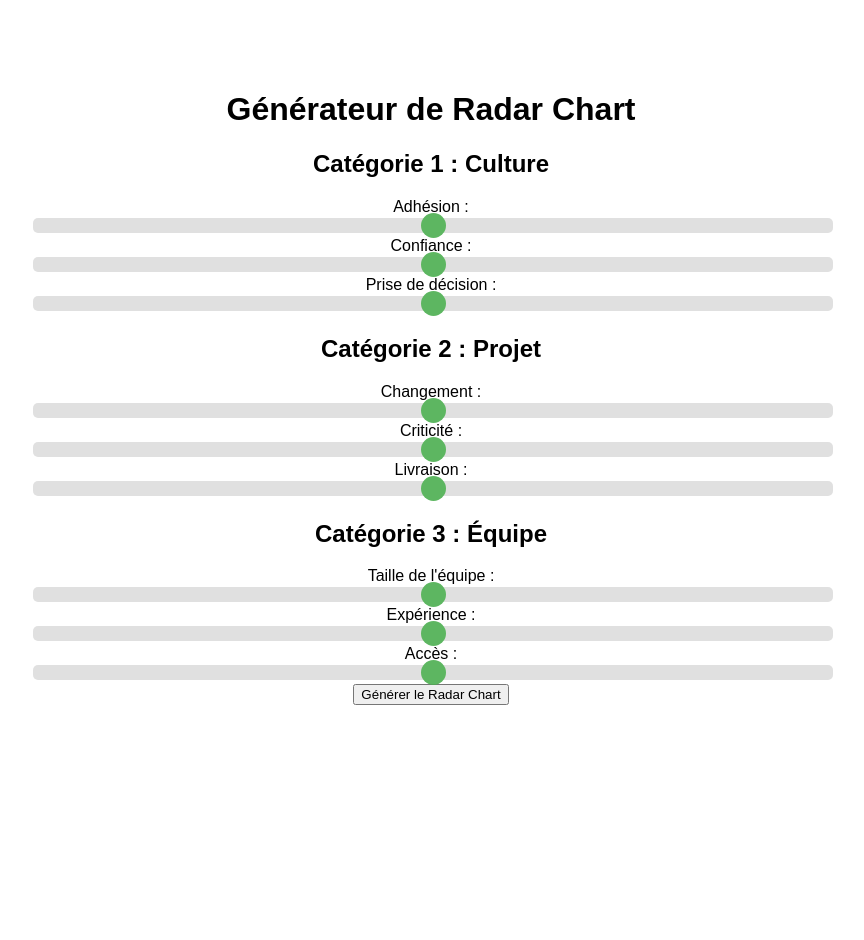
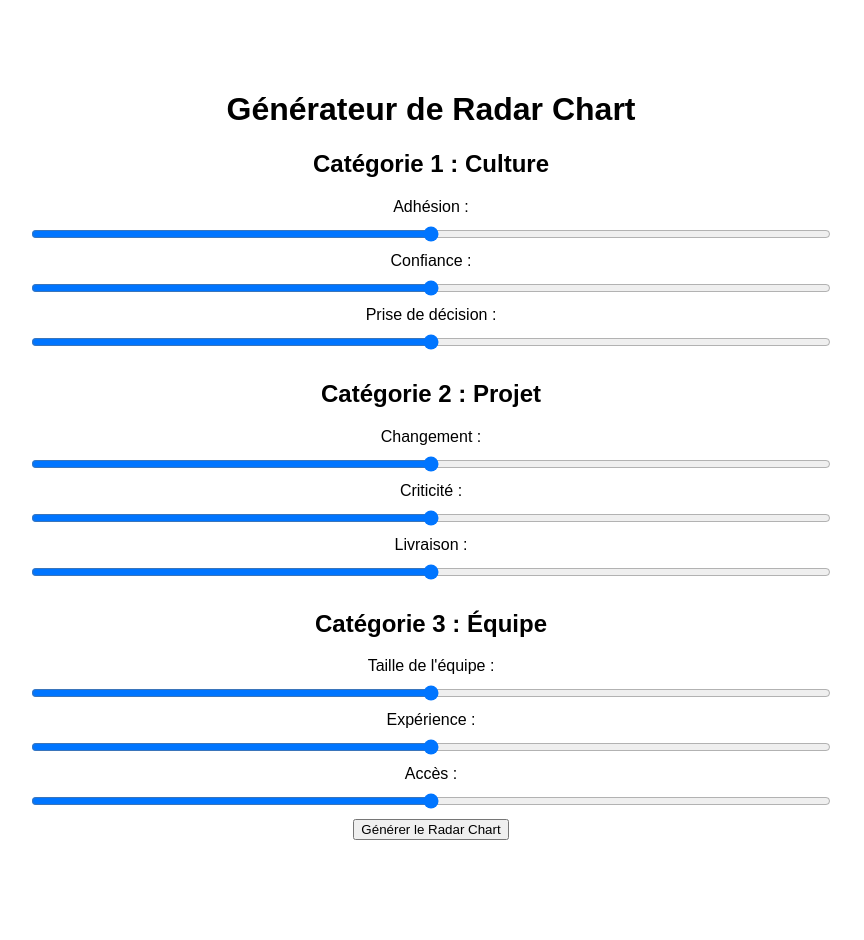
Before and after one commit to Knackie/radar-chart-generator, a Flask app: page / in a window 1280 px wide. Shown: the whole page, without its empty margins (209-1073 px from the left). Before the commit the page ends 705 px from the top, so only its background shows below. Run offline with Flask 3, Linux system fonts and the light colour scheme.

```diff
--- a/templates/index.html
+++ b/templates/index.html
@@ -23,34 +23,8 @@
             margin: 10px 0;
         }
         .slider {
-            -webkit-appearance: none;
-            appearance: none;
             width: 100%;
-            height: 15px;
-            background: #ddd;
-            outline: none;
-            opacity: 0.9;
-            transition: opacity .15s ease-in-out;
-            border-radius: 5px;
-        }
-        .slider:hover {
-            opacity: 1;
-        }
-        .slider::-webkit-slider-thumb {
-            -webkit-appearance: none;
-            appearance: none;
-            width: 25px;
-            height: 25px;
-            background: #4CAF50;
-            cursor: pointer;
-            border-radius: 50%;
-        }
-        .slider::-moz-range-thumb {
-            width: 25px;
-            height: 25px;
-            background: #4CAF50;
-            cursor: pointer;
-            border-radius: 50%;
+            margin: 10px 0;
         }
         img {
             margin-top: 20px;
```
